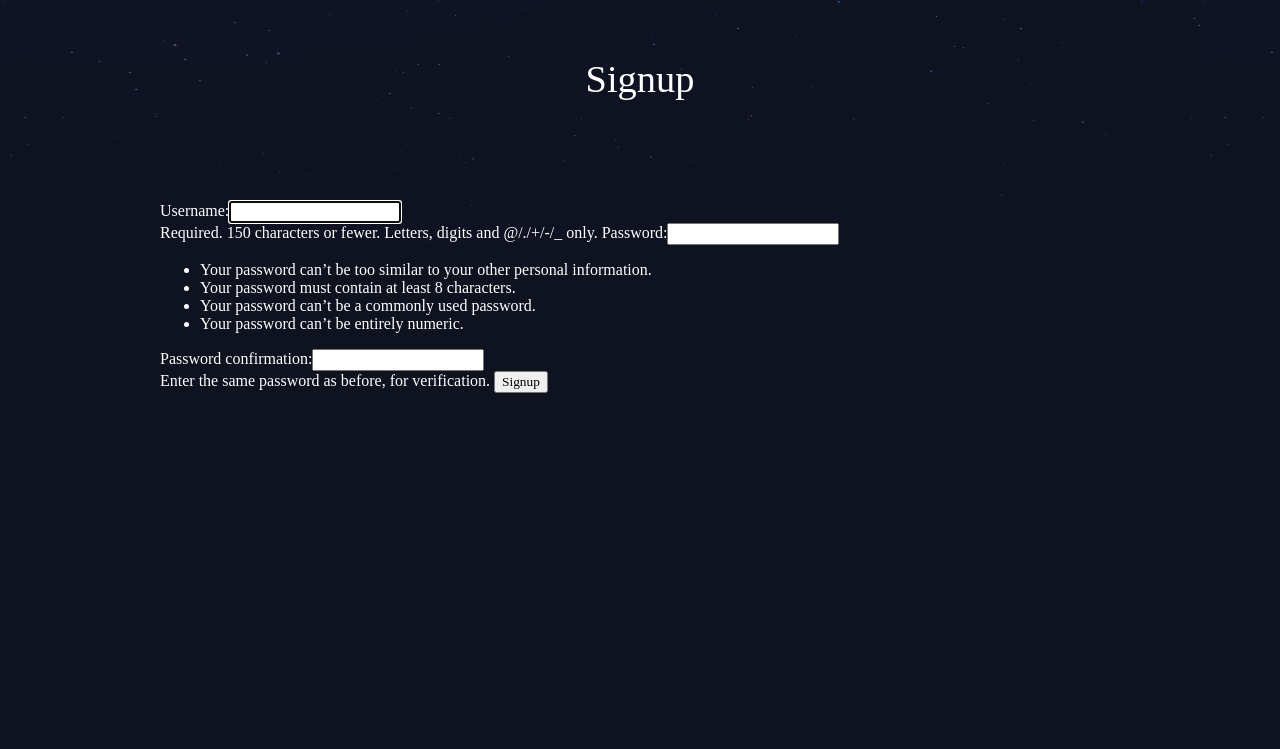
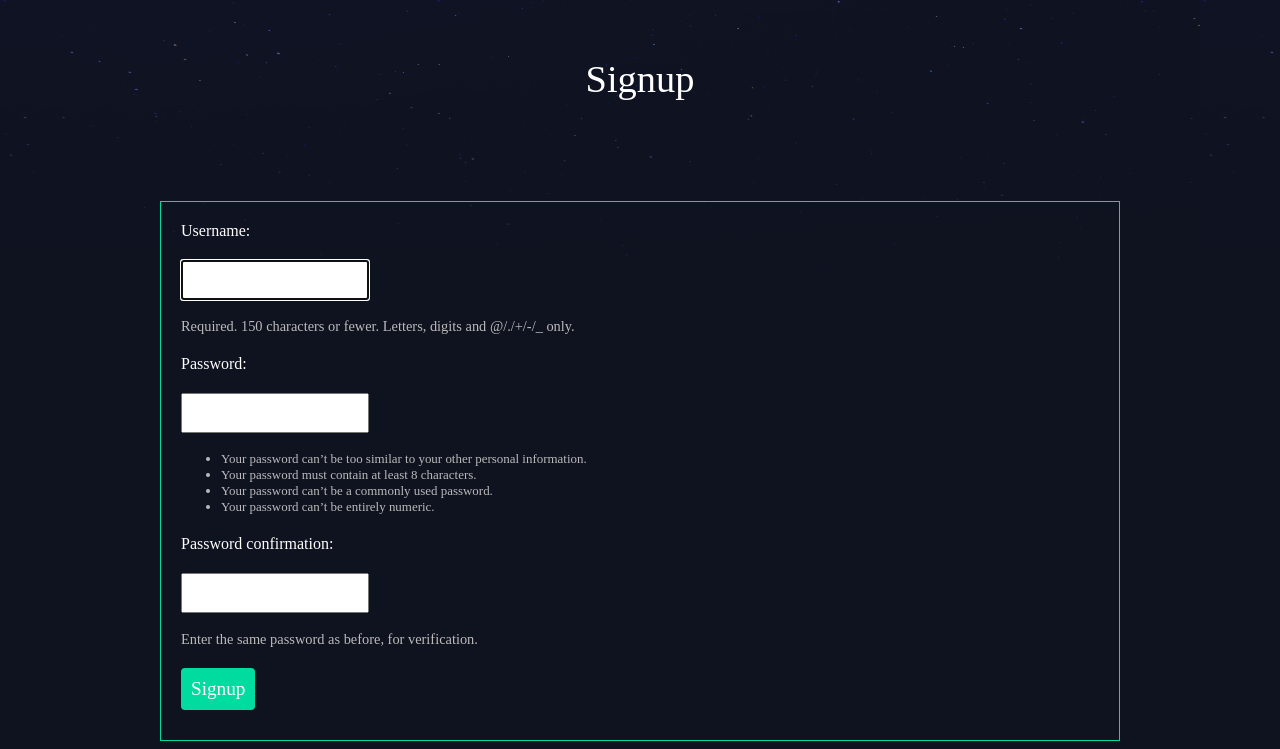
Before and after one commit to jvaque/NetNinjaDjangoTutorial, a Django app: page /accounts/signup/ in a window 1280 px wide. Shown: the part 141-890 px from the top of the page. Before the commit the page ends 534 px from the top, so only its background shows below. Run offline with Django 3.2, Linux system fonts and the light colour scheme.

Commit message:
Django Tutorial #31 - Styling the App (part 2)
Add some more styling to the application forms using CSS
https://www.youtube.com/watch?v=htXKy7_w_kk

```diff
--- a/djangonautic/assets/styles.css
+++ b/djangonautic/assets/styles.css
@@ -97,3 +97,50 @@ nav button{
 .article-detail .article p{
     text-align: center;
 }
+
+.site-form{
+    margin-top: 60px;
+    border: 1px solid #00dba0;
+    padding: 20px;
+}
+
+.site-form input, .site-form textarea{
+    display: block;
+    margin: 20px 0 0 0;
+    padding: 10px;
+}
+
+a.highlight{
+    border: 1px solid #00dba0;
+    padding: 10px;
+    border-radius: 4px;
+    color: #00dba0;
+}
+
+.helptext, .helptext ul{
+    margin: 0 auto 20px;
+    color: #bbb;
+    font-size: 0.9em;
+    display: block;
+}
+
+.errorlist li{
+    padding: 10px;
+    list-style: none;
+    border: 1px solid #ff5722;
+    color: #ff5722;
+    margin: 10px 0;
+}
+
+.errorlist {
+    padding: 0;
+}
+
+.site-form input[type="submit"]{
+    background: #00dba0;
+    border: 0;
+    color: #fff;
+    font-size: 1.2em;
+    border-radius: 4px;
+    margin: 10px 0;
+}
```
